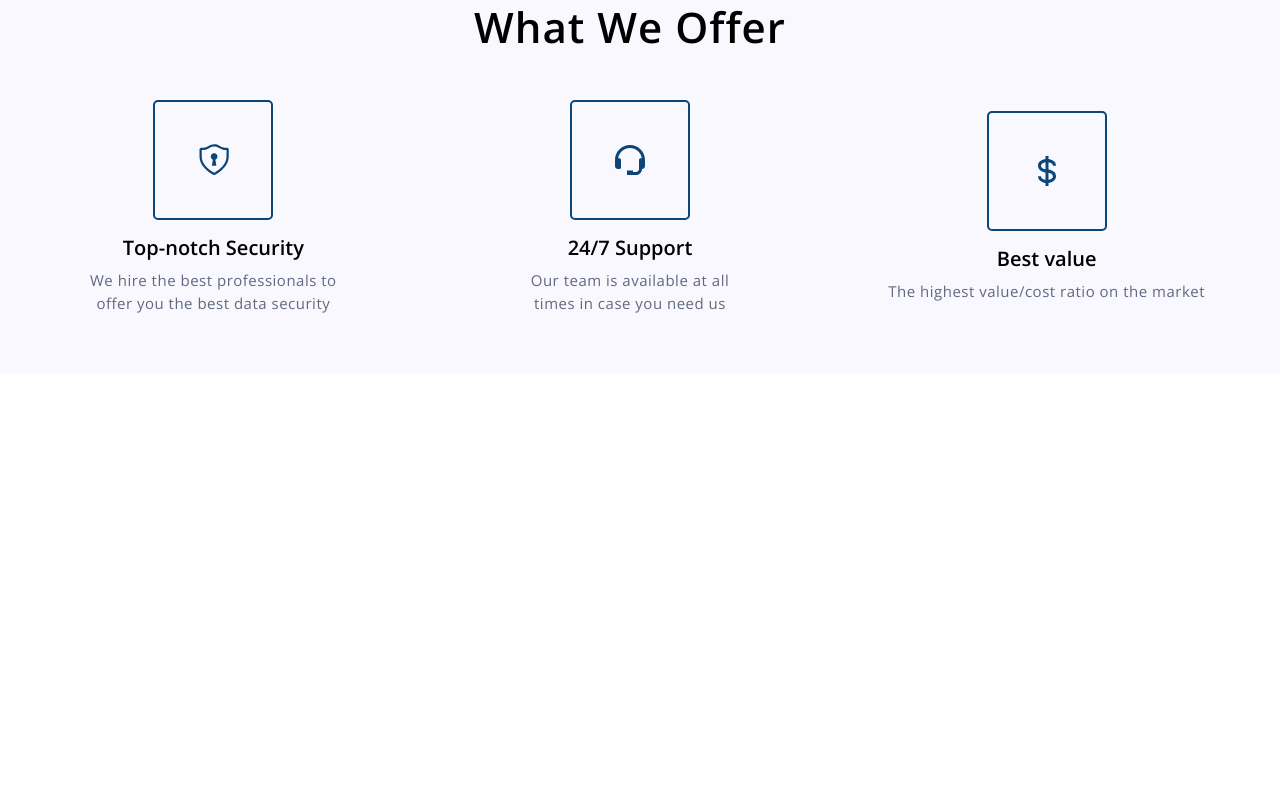
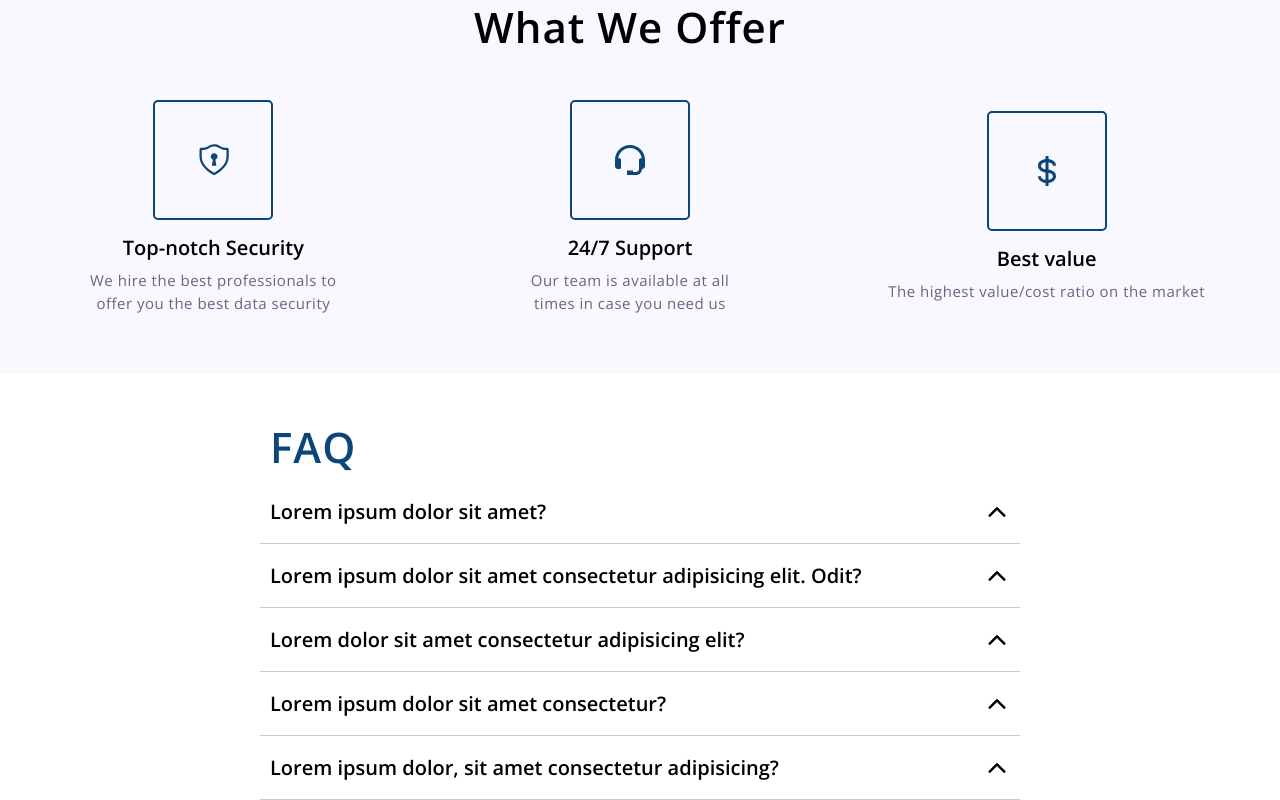
Before and after one commit to jmcauhy/landing-page, a React (Vite) app: page / in a window 1280 px wide. Shown: the part 2431-3231 px from the top of the page. Before the commit the page ends 2805 px from the top, so only its background shows below. Built offline with nearby package versions, Linux system fonts and the light colour scheme.

Commit message:
Use faq component

```diff
--- a/src/pages/Home/index.tsx
+++ b/src/pages/Home/index.tsx
@@ -2,6 +2,7 @@ import Balancer from 'react-wrap-balancer'
 import Header from '../../components/Header'
 import Features from '../../components/Features'
 import Block from '../../components/Block'
+import Faq from '../../components/Faq'
 import PageUpButton from '../../components/ui/PageUpButton'
 import { blockOne, blockTwo, blockThree } from '../../services/mocks/block'
 import * as S from './styles'
@@ -34,6 +35,8 @@ function Home() {
 
          <Features />
 
+         <Faq />
+
          <PageUpButton />
       </S.Container>
    )
```
